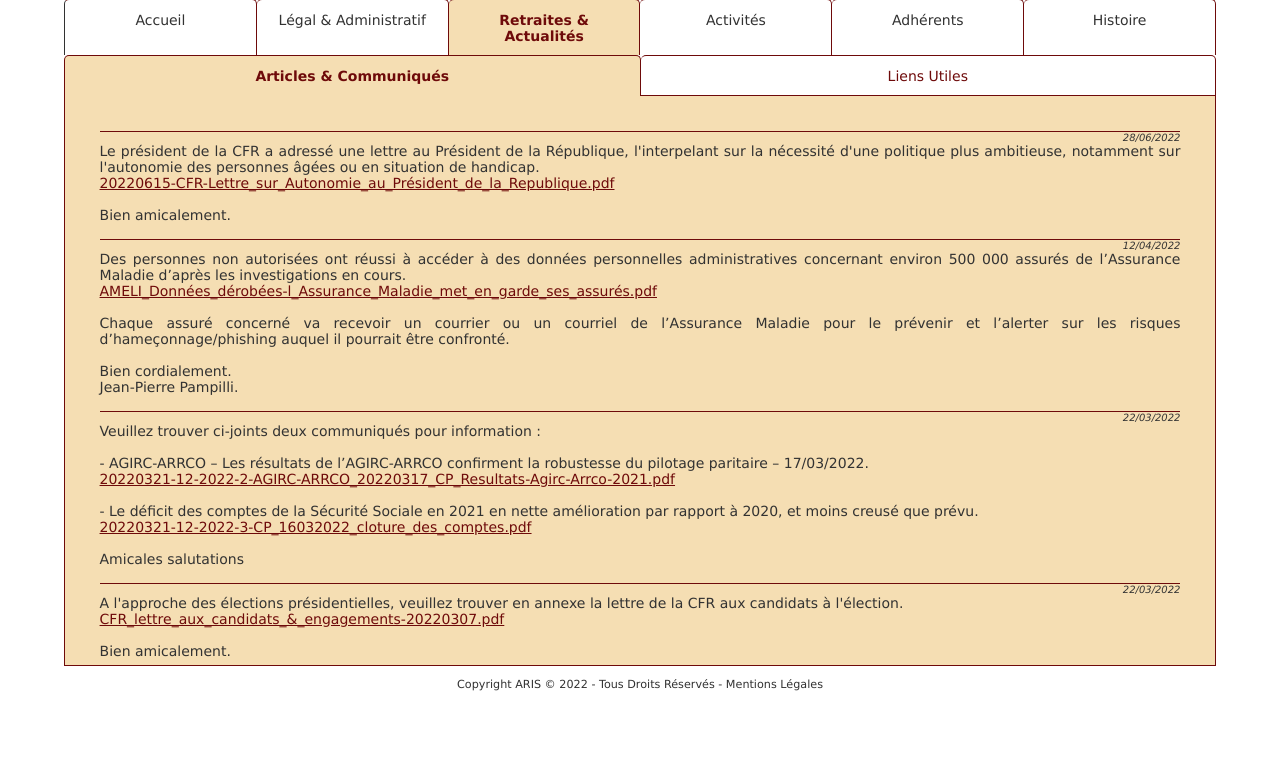
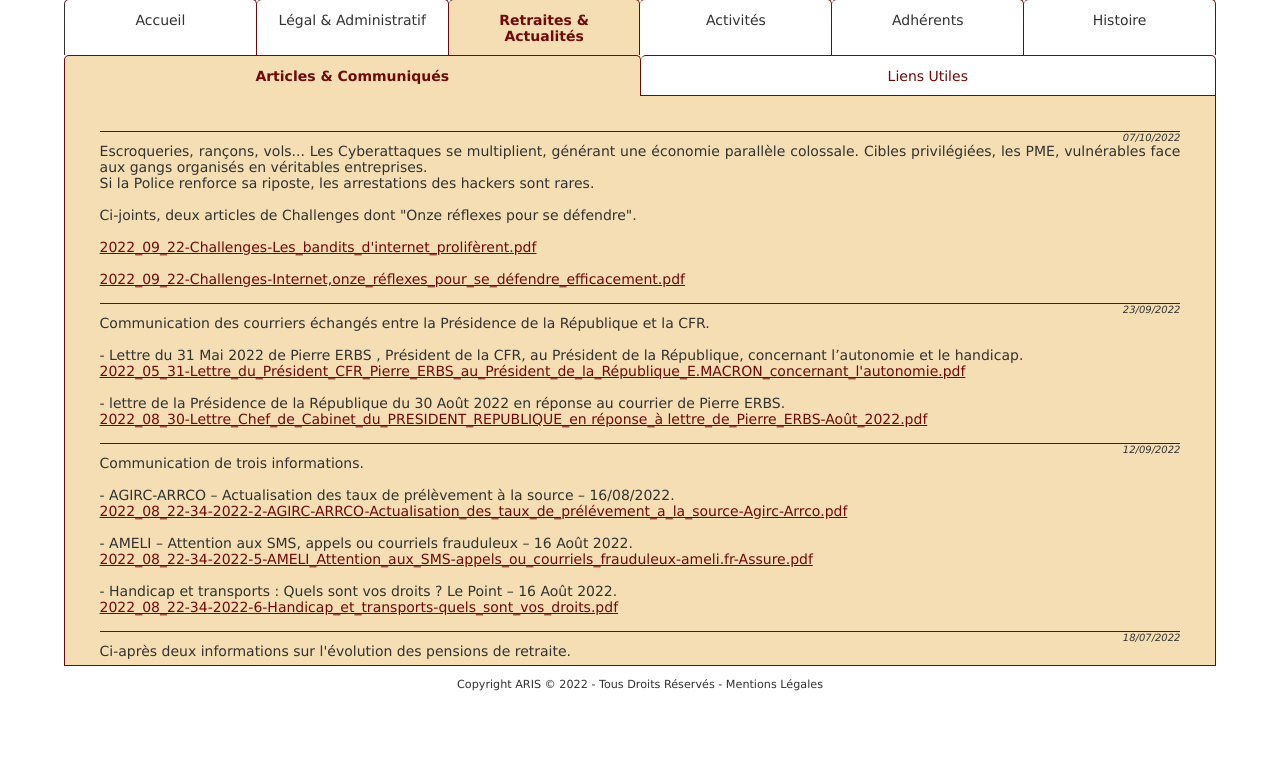
Before and after one commit to assoARIS/ArisProd, a Django app: page /retraites/ in a window 1280 px wide. Shown: the part 163-933 px from the top of the page. Run offline with Django 4.2, Linux system fonts and the light colour scheme.

Commit message:
modifications & ajouts 19/10/2022

```diff
--- a/ArisDevt/views.py
+++ b/ArisDevt/views.py
@@ -104,6 +104,7 @@ def comptesRendus(request):
     imgNamibie = [f for f in listdir('./static/img/namibie2017') if isfile(join('./static/img/namibie2017', f))] ; imgNamibie.sort()
     imgRajasthan = [f for f in listdir('./static/img/rajasthan2018') if isfile(join('./static/img/rajasthan', f))] ; imgRajasthan.sort()
     imgToscane202206 = [f for f in listdir('./static/img/toscane202206') if isfile(join('./static/img/toscane202206', f))] ; imgToscane202206.sort()
+    imgMontDore202209 = [f for f in listdir('./static/img/montDore202209') if isfile(join('./static/img/montDore202209', f))] ; imgMontDore202209.sort()
     print("\t- comptesRendus.html -")
     return render(request,'comptesRendus.html', { 'img20211015': img20211015
                                                 , 'imgPaysGalles':imgPaysGalles, 'imgVoyageVietnam':imgVoyageVietnam
@@ -114,6 +115,7 @@ def comptesRendus(request):
                                                 , 'imgEpiphanie2019':imgEpiphanie2019
                                                 , 'imgNamibie':imgNamibie, 'imgRajasthan':imgRajasthan
                                                 , 'imgToscane202206':imgToscane202206
+                                                , 'imgMontDore202209':imgMontDore202209
                                                 })
 #
 def infosDiverses(request):
--- a/static/css/styleAris.css
+++ b/static/css/styleAris.css
@@ -213,6 +213,12 @@ ul {
   transform: scaleY(1);
   transition: opacity 300ms, transform 100ms;
 }
+#infoVedette a {
+  color: var(--wheat-color);
+}
+#infoVedette a:visited {
+  color: var(--wheat-color);
+}
 /*
 #infoVedette:hover {
   transform: scaleY(1.3);
--- a/templates/articlesRetraites.html
+++ b/templates/articlesRetraites.html
@@ -29,11 +29,59 @@
 {% block sxnContent %}
     <!---->
     <div class="divFilInfos">
+        <div class="italic10R">07/10/2022</div>
+        Escroqueries, rançons, vols... Les Cyberattaques se multiplient, générant une économie parallèle colossale. Cibles privilégiées, les PME, vulnérables face aux gangs organisés en véritables entreprises.
+        <br/>Si la Police renforce sa riposte, les arrestations des hackers sont rares.
+        <br/><br/>
+        Ci-joints, deux articles de Challenges dont "Onze réflexes pour se défendre".
+        <br/><br/>
+        <a href="https://drive.google.com/file/d/1SEo51vT_qROFfDgyCJRbdqJ313iDPzQq/view?usp=sharing">2022_09_22-Challenges-Les_bandits_d'internet_prolifèrent.pdf</a>
+        <br/><br/>
+        <a href="https://drive.google.com/file/d/15SGj4mVaGcDiKosJ98f_IM50fK7HkJuR/view?usp=sharing">2022_09_22-Challenges-Internet,onze_réflexes_pour_se_défendre_efficacement.pdf</a>
+        <br/><br/>
+    </div>
+    <!---->
+    <div class="divFilInfos">
+        <div class="italic10R">23/09/2022</div>
+        Communication des courriers échangés entre la Présidence de la République et la CFR.
+        <br/><br/>
+        - Lettre du 31 Mai 2022 de Pierre ERBS , Président de la CFR, au Président de la République, concernant l’autonomie et le handicap.<br/>
+        <a href="https://drive.google.com/file/d/184n6uy55nB_3Pt4xjZ9ab29Mz-kLK14S/view?usp=sharing">2022_05_31-Lettre_du_Président_CFR_Pierre_ERBS_au_Président_de_la_République_E.MACRON_concernant_l'autonomie.pdf</a>
+        <br/><br/>
+        - lettre de la Présidence de la République du 30 Août 2022 en réponse au courrier de Pierre ERBS.<br/>
+        <a href="https://drive.google.com/file/d/16D1lVdeLwCTTOzad_q5UkK9Ug6yZxGe0/view?usp=sharing">2022_08_30-Lettre_Chef_de_Cabinet_du_PRESIDENT_REPUBLIQUE_en réponse_à lettre_de_Pierre_ERBS-Août_2022.pdf</a>
+        <br/><br/>
+    </div>
+    <!---->
+    <div class="divFilInfos">
+        <div class="italic10R">12/09/2022</div>
+        Communication de trois informations.<br/><br/>
+        - AGIRC-ARRCO – Actualisation des taux de prélèvement à la source – 16/08/2022.<br/>
+        <a href="https://drive.google.com/file/d/1S1gMsqKIFYWJTfPle-cylIqgglUU3gT8/view?usp=sharing">2022_08_22-34-2022-2-AGIRC-ARRCO-Actualisation_des_taux_de_prélévement_a_la_source-Agirc-Arrco.pdf</a>
+        <br/><br/>
+        - AMELI – Attention aux SMS, appels ou courriels frauduleux – 16 Août 2022.<br/>
+        <a href="https://drive.google.com/file/d/1WBGB4k3QY-TwRfr52bsUYiXvztqv8QAk/view?usp=sharing">2022_08_22-34-2022-5-AMELI_Attention_aux_SMS-appels_ou_courriels_frauduleux-ameli.fr-Assure.pdf</a>
+        <br/><br/>
+        - Handicap et transports : Quels sont vos droits ? Le Point – 16 Août 2022.<br/>
+        <a href="https://drive.google.com/file/d/1MzrPnd4YrAkVKrV_SHw-4xRu9mEOquGU/view?usp=sharing">2022_08_22-34-2022-6-Handicap_et_transports-quels_sont_vos_droits.pdf</a>
+        <br/><br/>
+    </div>
+    <!---->
+    <div class="divFilInfos">
+        <div class="italic10R">18/07/2022</div>
+        Ci-après deux informations sur l'évolution des pensions de retraite.<br/><br/>
+        - Un article du 24/06 sur les modes de revalorisation des pensions.<br/>
+        <a href="https://drive.google.com/file/d/1nbLWc-egNjE9rAnIAe-GNLX4AsDOQl8x/view?usp=sharing">2022_06_21-Lettre_CFR_à_AGIRC_ARRCO.pdf</a>
+        <br/><br/>
+        - Une lettre de la CFR du 21/06 au président de AGIRC ARRCO.<br/>
+        <a href="https://drive.google.com/file/d/1wUqXFOtJcRXSwEnyAwCvq6FSUQjAQ5NJ/view?usp=sharing">2022_06_24-Revalorisation_des_retraites-comment_va_augmenter_votre_pension.pdf</a>
+        <br/><br/>
+    </div>
+    <!---->
+    <div class="divFilInfos">
         <div class="italic10R">28/06/2022</div>
         Le président de la CFR a adressé une lettre au Président de la République, l'interpelant sur la nécessité d'une politique plus ambitieuse, notamment sur l'autonomie des personnes âgées ou en situation de handicap.<br/>
         <a href="../static/doc/20220615-CFR-Lettre_sur_Autonomie_au_Président_de_la_Republique.pdf" target="_blank">20220615-CFR-Lettre_sur_Autonomie_au_Président_de_la_Republique.pdf</a>
-        <br/><br/>
-        Bien amicalement.
         <br/><br/>
     </div>
     <!---->
@@ -44,14 +92,11 @@
         <br><br/>
         Chaque assuré concerné va recevoir un courrier ou un courriel de l’Assurance Maladie pour le prévenir et l’alerter sur les risques d’hameçonnage/phishing auquel il pourrait être confronté.
         <br><br/>
-        Bien cordialement.<br>
-        Jean-Pierre Pampilli.
-        <br><br/>
     </div>
     <!---->
     <div class="divFilInfos">
         <div class="italic10R">22/03/2022</div>
-        Veuillez trouver ci-joints deux communiqués pour information :
+        Ci-joints deux communiqués pour information.
         <br/><br/>
         - AGIRC-ARRCO – Les résultats de l’AGIRC-ARRCO confirment la robustesse du pilotage paritaire – 17/03/2022.<br/>
         <a href="../static/doc/20220321-12-2022-2-AGIRC-ARRCO_20220317_CP_Resultats-Agirc-Arrco-2021.pdf" target="_blank">20220321-12-2022-2-AGIRC-ARRCO_20220317_CP_Resultats-Agirc-Arrco-2021.pdf</a>
@@ -59,16 +104,12 @@
         - Le déficit des comptes de la Sécurité Sociale en 2021 en nette amélioration par rapport à 2020, et moins creusé que prévu.<br/>
         <a href="../static/doc/20220321-12-2022-3-CP_16032022_cloture_des_comptes.pdf" target="_blank">20220321-12-2022-3-CP_16032022_cloture_des_comptes.pdf</a>
         <br/> <br/>
-        Amicales salutations
-        <br/> <br/>
     </div>
     <!---->
     <div class="divFilInfos">
         <div class="italic10R">22/03/2022</div>
         A l'approche des élections présidentielles, veuillez trouver en annexe la lettre de la CFR aux candidats à l'élection.<br/>
         <a href="../static/doc/CFR_lettre_aux_candidats_&_engagements-20220307.pdf" target="_blank">CFR_lettre_aux_candidats_&_engagements-20220307.pdf</a>
-        <br/><br/>
-        Bien amicalement.
         <br/><br/>
     </div>
     <!---->
```
Also changed, not shown: templates/comptesRendus.html (+21 -0 lines), templates/index.html (+12 -4 lines), templates/infosDiverses.html (+10 -1 lines), templates/infosUtiles.html (+4 -4 lines), static/img/Andalousie202210.jpg (added), static/img/montDore202209/721.jpg (added), static/img/montDore202209/726.jpg (added), static/img/montDore202209/728.jpg (added), static/img/montDore202209/742.jpg (added), static/img/montDore202209/858.jpg (added), 7 other files.
